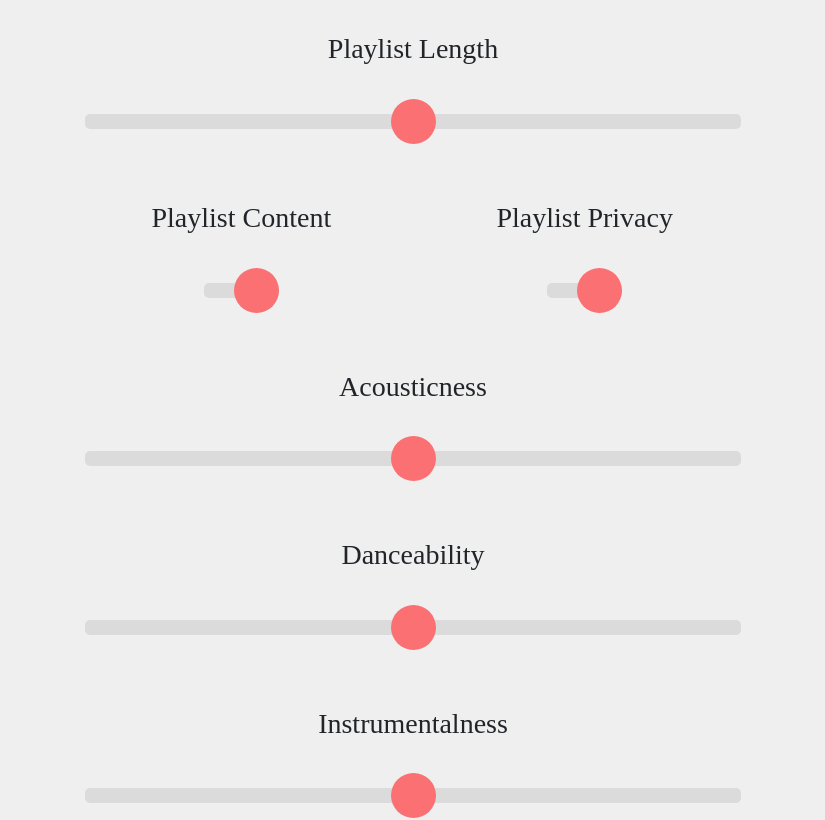
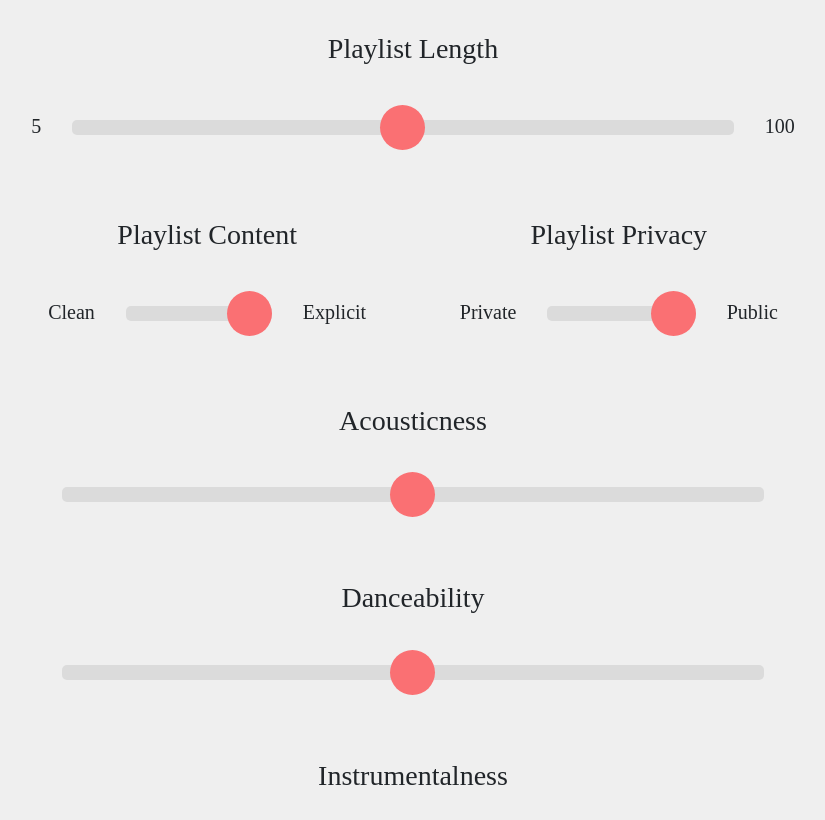
Before and after one commit to json-lou/tune-slide, an Angular app in the folder tune-slide-fe-app/: page /playlist/one in a window 1280 px wide. Shown: the part 740-1560 px from the top of the page, without its empty margins (227-1052 px from the left). Built offline with nearby package versions, Linux system fonts and the light colour scheme.

Commit message:
Fixed component bugs

```diff
--- a/tune-slide-fe-app/src/app/app.component.html
+++ b/tune-slide-fe-app/src/app/app.component.html
@@ -2,7 +2,7 @@
   <app-header></app-header>
   <main class="fluid-container">
     <div class="d-flex justify-content-center align-items-center mx-3 mx-sm-0 my-3 my-sm-5 p-0">
-      <section class="col-12 col-sm-9 col-xl-7 p-0">
+      <section class="col-12 col-sm-10 col-xl-8 p-0">
         <router-outlet></router-outlet>
       </section>
     </div>
--- a/tune-slide-fe-app/src/app/pages/playlist-config/playlist-config.component.html
+++ b/tune-slide-fe-app/src/app/pages/playlist-config/playlist-config.component.html
@@ -17,52 +17,52 @@
   <div class="col-12">
     <h1 class="col-12 mt-5 pt-5 pb-3"><strong>Let's do some sliding!</strong></h1>
     <div class="col-12 my-5 pb-4">
-      <h3>Playlist Length</h3>
-      <div class="col-12 mt-5">
-        <app-slider #length min="0" max="100"></app-slider>
+      <h3 class="mb-5">Playlist Length</h3>
+      <div class="col-12">
+        <app-slider #length min="0" max="100" minLabel="5" maxLabel="100"></app-slider>
       </div>
     </div>
-    <div class="col-12 d-flex my-5 pb-4">
-      <div class="col-6">
-        <h3>Playlist Content</h3>
-        <div class="col-4 offset-4 d-flex justify-content-center mt-5">
-          <app-slider #content min="0" max="1"></app-slider>
+    <div class="col-12 d-flex flex-wrap my-5 px-0 pb-4">
+      <div class="col-12 col-sm-6 d-flex flex-wrap justify-content-center mb-5 mb-sm-0">
+        <h3 class="col-12 mb-5">Playlist Content</h3>
+        <div class="col-10 p-0">
+          <app-slider #content min="0" max="1" minLabel="Clean" maxLabel="Explicit"></app-slider>
         </div>
       </div>
-      <div class="col-6">
-        <h3>Playlist Privacy</h3>
-        <div class="col-4 offset-4 d-flex justify-content-center mt-5">
-          <app-slider #privacy min="0" max="1"></app-slider>
+      <div class="col-12 col-sm-6 d-flex flex-wrap justify-content-center">
+        <h3 class="col-12 mb-5">Playlist Privacy</h3>
+        <div class="col-10 p-0">
+          <app-slider #privacy min="0" max="1" minLabel="Private" maxLabel="Public"></app-slider>
         </div>
       </div>
     </div>
     <div class="col-12 my-5 pb-4">
-      <h3>Acousticness</h3>
-      <div class="col-12 mt-5">
+      <h3 class="mb-5">Acousticness</h3>
+      <div class="col-12">
         <app-slider #acousticness min="0" max="100"></app-slider>
       </div>
     </div>
     <div class="col-12 my-5 pb-4">
-      <h3>Danceability</h3>
-      <div class="col-12 mt-5">
+      <h3 class="mb-5">Danceability</h3>
+      <div class="col-12">
         <app-slider #danceability min="0" max="100"></app-slider>
       </div>
     </div>
     <div class="col-12 my-5 pb-4">
-      <h3>Instrumentalness</h3>
-      <div class="col-12 mt-5">
+      <h3 class="mb-5">Instrumentalness</h3>
+      <div class="col-12">
         <app-slider #instrumentalness min="0" max="100"></app-slider>
       </div>
     </div>
     <div class="col-12 my-5 pb-4">
-      <h3>Tempo</h3>
-      <div class="col-12 mt-5">
+      <h3 class="mb-5">Tempo</h3>
+      <div class="col-12">
         <app-slider #tempo min="0" max="100"></app-slider>
       </div>
     </div>
     <div class="col-12 my-5 pb-4">
-      <h3>Valence</h3>
-      <div class="col-12 mt-5">
+      <h3 class="mb-5">Valence</h3>
+      <div class="col-12">
         <app-slider #valence min="0" max="100"></app-slider>
       </div>
     </div>
--- a/tune-slide-fe-app/src/app/pages/playlist-config/playlist-config.component.scss
+++ b/tune-slide-fe-app/src/app/pages/playlist-config/playlist-config.component.scss
@@ -93,17 +93,3 @@ input:focus ~ .highlight {
   -moz-animation: inputHighlighter 0.3s ease;
   animation: inputHighlighter 0.3s ease;
 }
-
-/* ANIMATIONS ================ */
-@-webkit-keyframes inputHighlighter {
-  from { background: #000000;; }
-  to 	{ width: 0; background: transparent; }
-}
-@-moz-keyframes inputHighlighter {
-  from { background: #000000;; }
-  to 	{ width: 0; background: transparent; }
-}
-@keyframes inputHighlighter {
-  from { background: #000000;; }
-  to 	{ width: 0; background: transparent; }
-}
--- a/tune-slide-fe-app/src/app/shared/components/slider/slider.component.html
+++ b/tune-slide-fe-app/src/app/shared/components/slider/slider.component.html
@@ -1,3 +1,18 @@
-<div class="slider-container d-flex align-items-center">
-  <input type="range" class="slider" [min]="min" [defaultValue]="default" [max]="max" [value]="value" (input)="onSliderChange($event)">
+<div class="col-12 d-flex justify-content-center align-items-center p-0">
+  <div class="col-auto p-0">
+    <h5>{{ minLabel }}</h5>
+  </div>
+  <div class="col mx-3">
+    <input
+      type="range"
+      class="slider"
+      [min]="min"
+      [max]="max"
+      [value]="value"
+      (input)="onSliderChange($event)"
+    >
+  </div>
+  <div class="col-auto p-0">
+    <h5>{{ maxLabel }}</h5>
+  </div>
 </div>
--- a/tune-slide-fe-app/src/app/shared/components/slider/slider.component.scss
+++ b/tune-slide-fe-app/src/app/shared/components/slider/slider.component.scss
@@ -1,7 +1,3 @@
-.slider-container {
-  width: 100%;
-}
-
 .slider {
   -webkit-appearance: none;
   width: 100%;
--- a/tune-slide-fe-app/src/app/shared/components/slider/slider.component.ts
+++ b/tune-slide-fe-app/src/app/shared/components/slider/slider.component.ts
@@ -8,6 +8,8 @@ import { Component, OnInit, Input } from '@angular/core';
 export class SliderComponent implements OnInit {
   @Input() min: number;
   @Input() max: number;
+  @Input() minLabel: string;
+  @Input() maxLabel: string;
   @Input() showTooltip: boolean;
 
   value: number;
```
Also changed, not shown: tune-slide-fe-app/src/app/shared/models/playlist.model.ts (added, +20 -0 lines).
